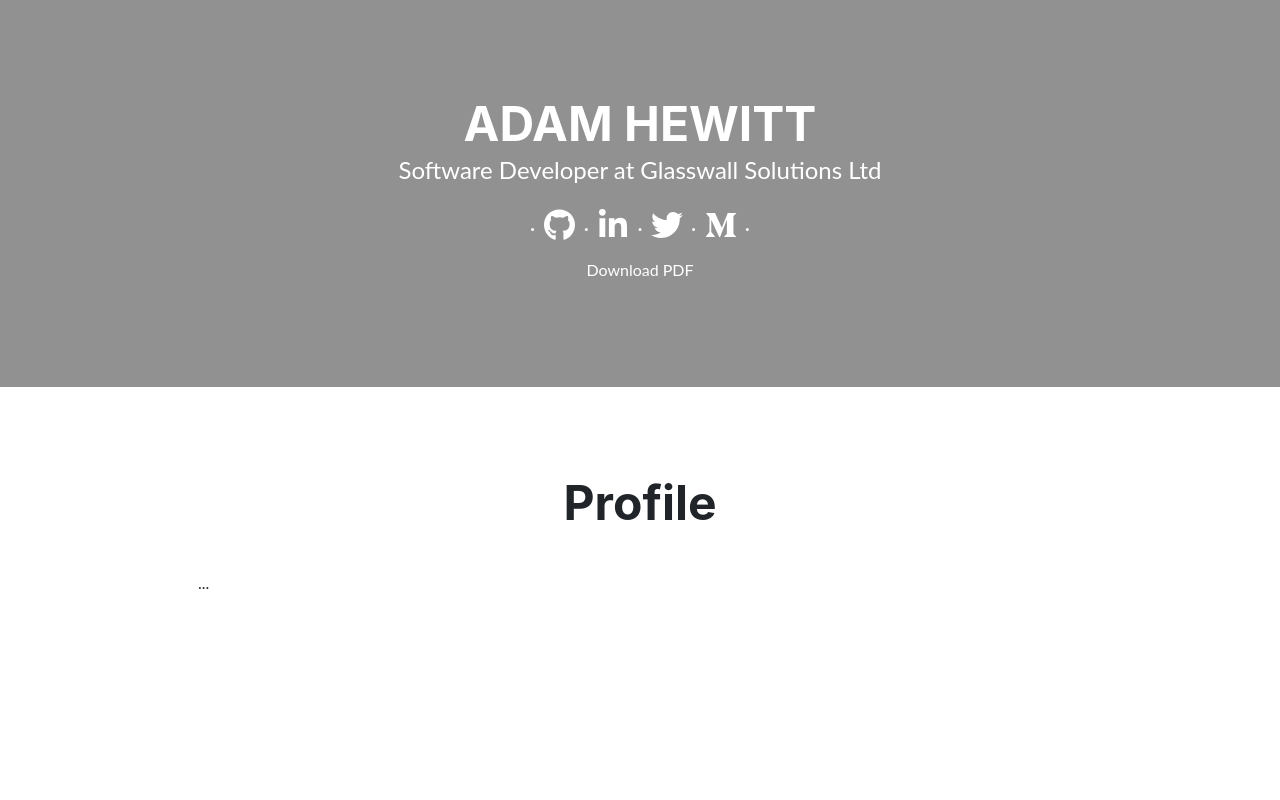
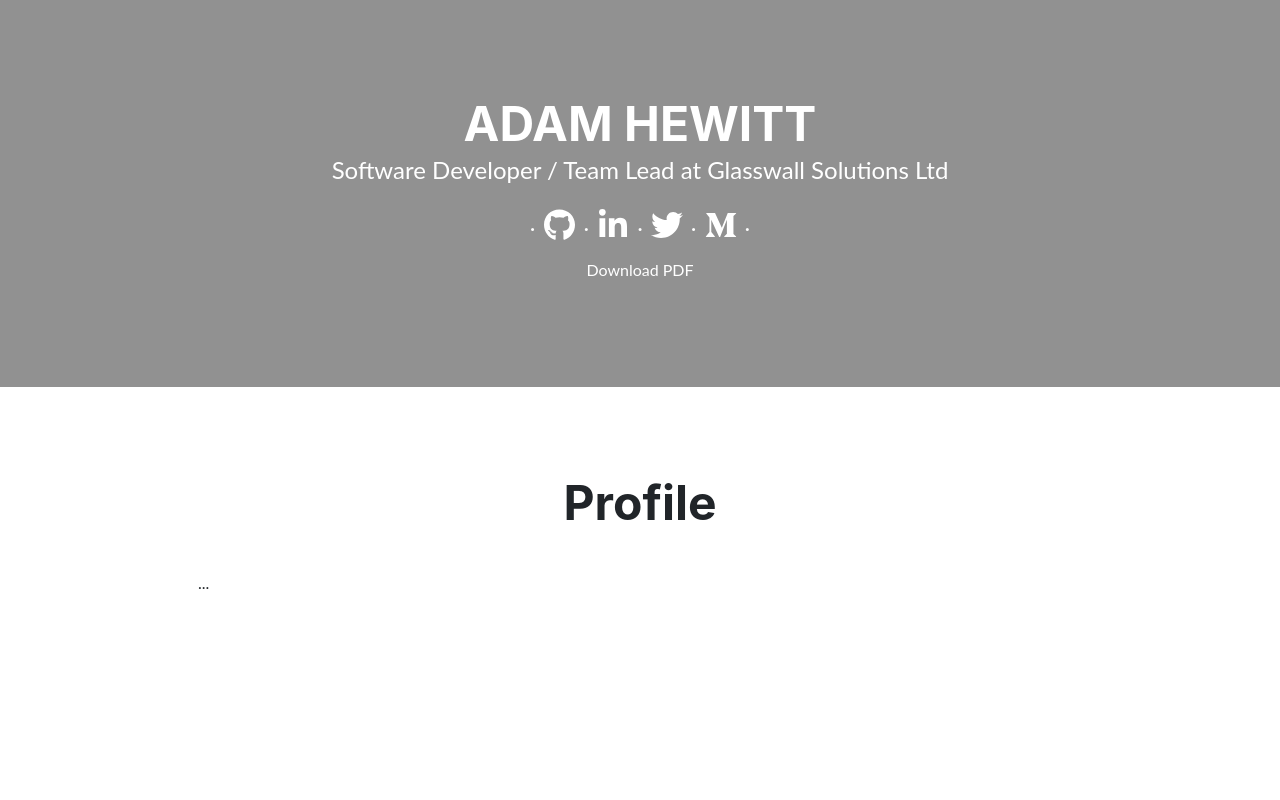
Before and after one commit to werzl/CV, a React app in the folder gh-pages/: page / in a window 1280 px wide. Shown: the top 800 px of the page. Built offline with nearby package versions, Linux system fonts and the light colour scheme; no server answers.

Commit message:
update medium link and job title

```diff
--- a/gh-pages/src/components/Masthead/Masthead.jsx
+++ b/gh-pages/src/components/Masthead/Masthead.jsx
@@ -8,7 +8,7 @@ const socialAccounts = [
     { id: "github", url: "https://github.com/Werzl" },
     { id: "linkedin", url: "https://www.linkedin.com/in/ahewit/" },
     { id: "twitter", url: "https://twitter.com/Werzl" },
-    { id: "medium", url: "https://medium.com/@ahewitt_89859" }
+    { id: "medium", url: "https://werzl.medium.com/" }
 ];
 
 const Masthead = () => {
@@ -18,7 +18,7 @@ const Masthead = () => {
                 <h1 className="masthead-heading text-uppercase mb-0">Adam Hewitt</h1>
 
                 <p className="masthead-subheading">
-                    Software Developer at Glasswall Solutions Ltd
+                    Software Developer / Team Lead at Glasswall Solutions Ltd
                 </p>
 
                 <p className="masthead-subheading">
```
